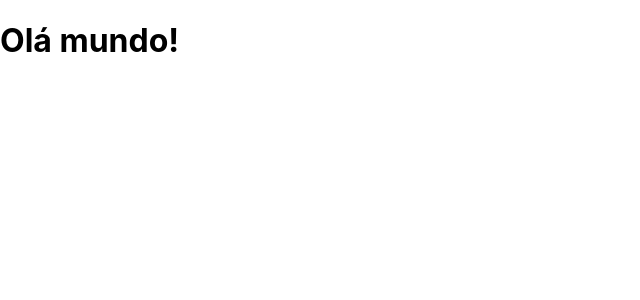
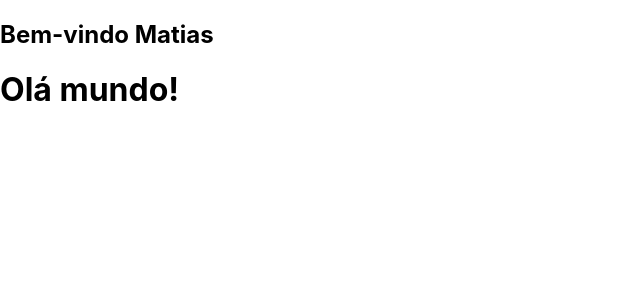
Before and after one commit to EvanioTech/meu, a React (Create React App) app: page / in a window 1280 px wide. Shown: the top 300 px of the page, without its empty margins (0-640 px from the left). Built offline with nearby package versions, Linux system fonts and the light colour scheme.

Commit message:
apredendo props

```diff
--- a/src/App.js
+++ b/src/App.js
@@ -1,8 +1,12 @@
 import React from "react";
+
+
+const Bemvindo = (props) => <h2>Bem-vindo {props.nome}</h2>
 
 function App(){
     return(
         <div>
+            <Bemvindo nome= 'Matias'/>
             <h1>Olá mundo!</h1>
         </div>
     )
```
